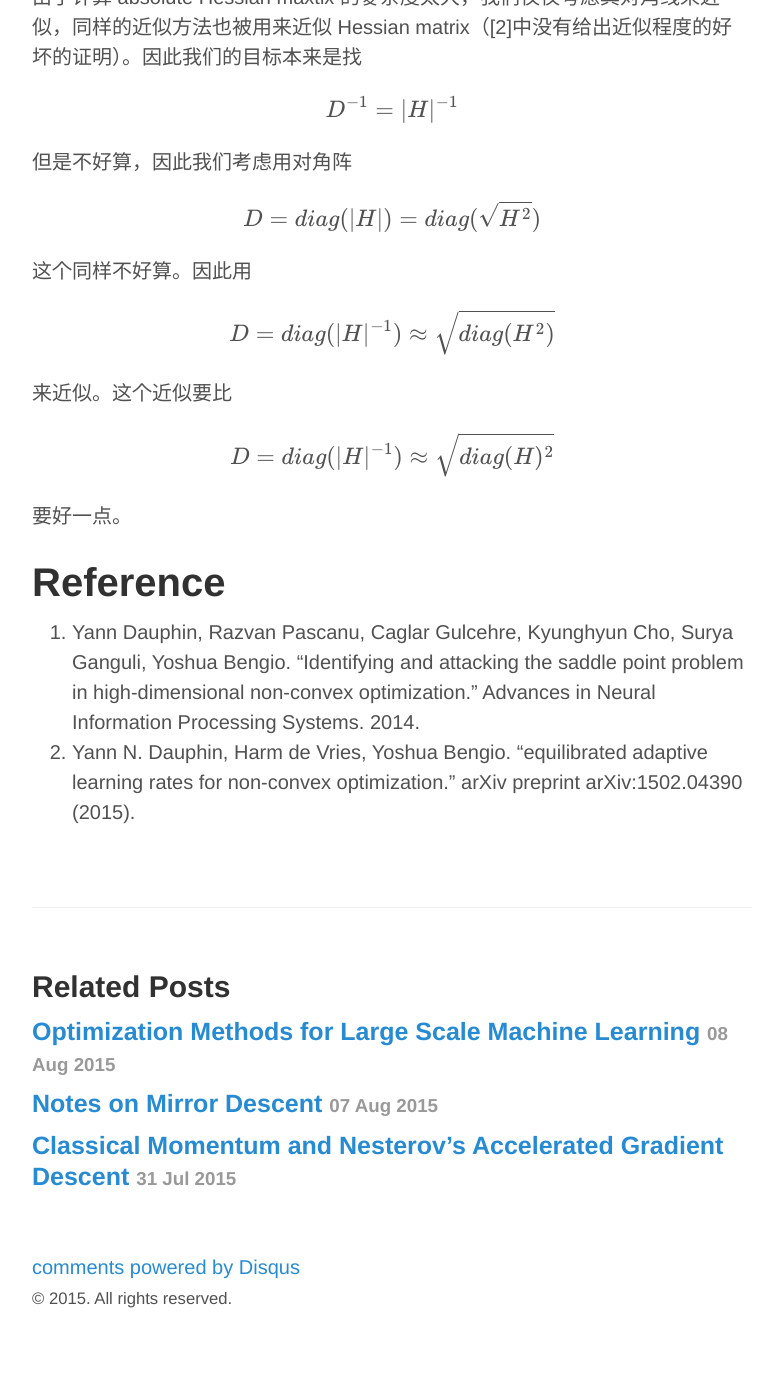
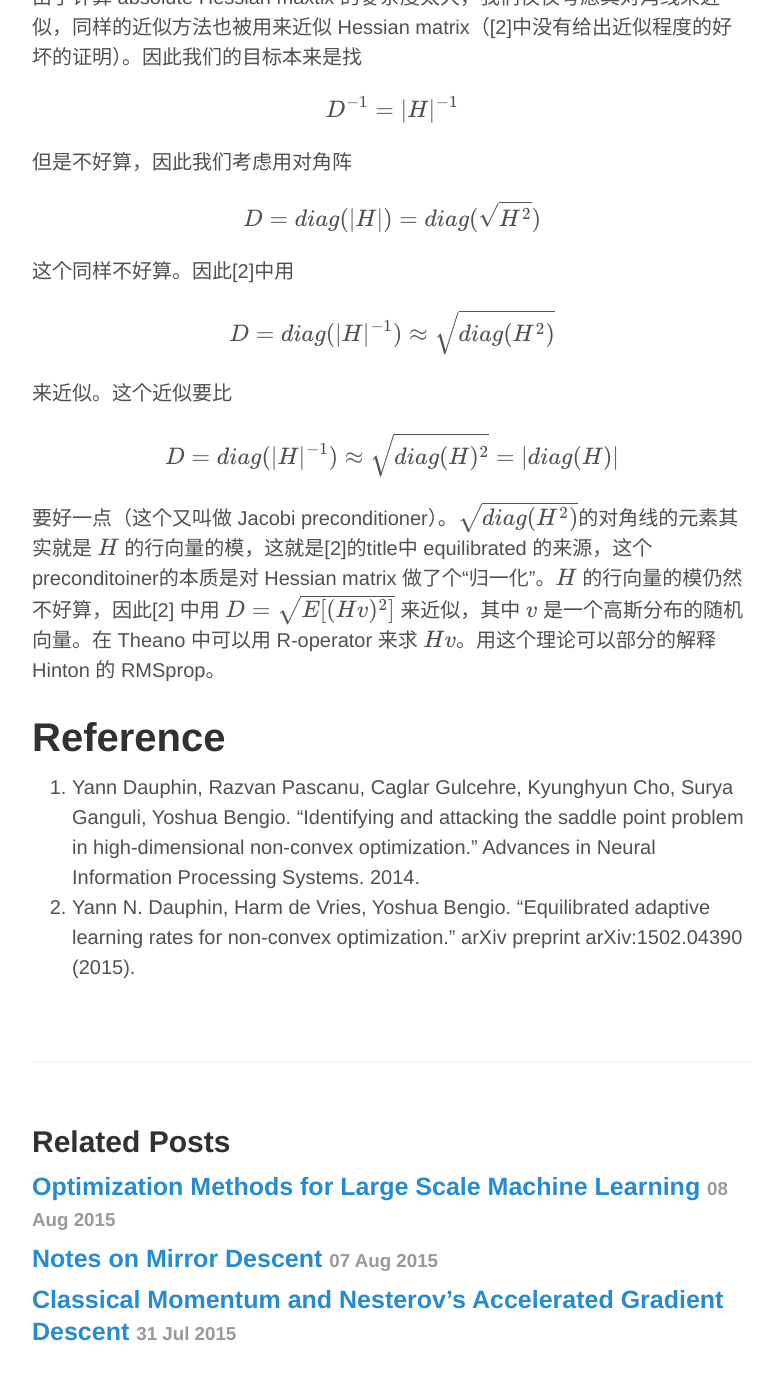
Before and after one commit to bjsc/cswhjiang.github.io, a Jekyll site: the page built from _posts/2015-09-10-escape-from-saddle-points.md, in a window 1280 px wide and 1400 px high, scrolled down 2343 px. Shown: the top 1380 px of the window, without its empty margins (248-1031 px from the left). Built offline with Jekyll 4.4.1, drawn with Linux system fonts in a browser that asks for light colours; formulas are drawn with MathJax 3; comment, search, counter and statistics services are not loaded; before the commit the page ends 3655 px from its top, so only the background shows below that; some of the changed text lies outside the part shown.

Commit message:
saddle points

```diff
--- a/_posts/2015-09-10-escape-from-saddle-points.md
+++ b/_posts/2015-09-10-escape-from-saddle-points.md
@@ -16,7 +16,7 @@ $$
 \theta = \theta - \eta |H|^{-1} \nabla f(\theta)
 $$
 
-我们可以在一个 toy 函数上验证 absolute Hessian maxtix 的行为。下图是函数 $$f(x) = x^THx$$ （$$H$$ 不是正定的）上普通的梯度下降（红色）、牛顿方向（蓝色）和 absolute Hessian maxtix 做 preconditioning  matrix而找到的方向。可以看出：1)牛顿方向不一定是下降方向，2）absolute Hessian maxtix 对应的方向有逃离鞍点的作用。因此 absolute Hessian maxtix 是个很好的选择。
+我们可以在一个 toy 函数上验证 absolute Hessian maxtix 的行为。下图是函数 $$f(x) = x^THx$$ （$$H$$ 不是正定的）上普通的梯度下降（红色）、牛顿方向（蓝色）和 absolute Hessian maxtix 做 preconditioning  matrix而找到的方向。可以看出：1)牛顿方向不一定是下降方向，2）absolute Hessian maxtix 对应的方向有逃离鞍点的作用。因此 absolute Hessian maxtix 是个很好的选择。图的代码见[这里](https://gist.github.com/cswhjiang/2281e0476dbb9c3ee999)。
 
 ![各种方向的比较 1](/figures/2015-09-10-escape-from-saddle-points-a.png)
 ![各种方向的比较 2](/figures/2015-09-10-escape-from-saddle-points-b.png)
@@ -30,17 +30,20 @@ $$D^{-1} = |H|^{-1}$$
 
 $$D = diag(|H|) = diag(\sqrt{H^2})$$
 
-这个同样不好算。因此用
+这个同样不好算。因此[2]中用
 
 $$D = diag(|H|^{-1}) \approx \sqrt{diag(H^2)}$$
 
 来近似。这个近似要比
 
- $$D = diag(|H|^{-1}) \approx \sqrt{diag(H)^2}$$
+ $$D = diag(|H|^{-1}) \approx \sqrt{diag(H)^2} = |diag(H)|$$
 
-要好一点。
+要好一点（这个又叫做 Jacobi preconditioner）。$$\sqrt{diag(H^2)}$$的对角线的元素其实就是 $$H$$ 的行向量的模，这就是[2]的title中 equilibrated 的来源，这个preconditoiner的本质是对 Hessian matrix 做了个“归一化”。$$H$$ 的行向量的模仍然不好算，因此[2] 中用 $$D = \sqrt{E[(Hv)^2]} $$ 来近似，其中 $$v$$ 是一个高斯分布的随机向量。在 Theano 中可以用 R-operator 来求 $$Hv$$。用这个理论可以部分的解释 Hinton 的 RMSprop。
+
+
+
 
 
 # Reference
 1. Yann Dauphin, Razvan Pascanu, Caglar Gulcehre, Kyunghyun Cho, Surya Ganguli, Yoshua Bengio. "Identifying and attacking the saddle point problem in high-dimensional non-convex optimization." Advances in Neural Information Processing Systems. 2014.
-2. Yann N. Dauphin, Harm de Vries, Yoshua Bengio. "equilibrated adaptive learning rates for non-convex optimization." arXiv preprint arXiv:1502.04390 (2015).
+2. Yann N. Dauphin, Harm de Vries, Yoshua Bengio. "Equilibrated adaptive learning rates for non-convex optimization." arXiv preprint arXiv:1502.04390 (2015).
```
